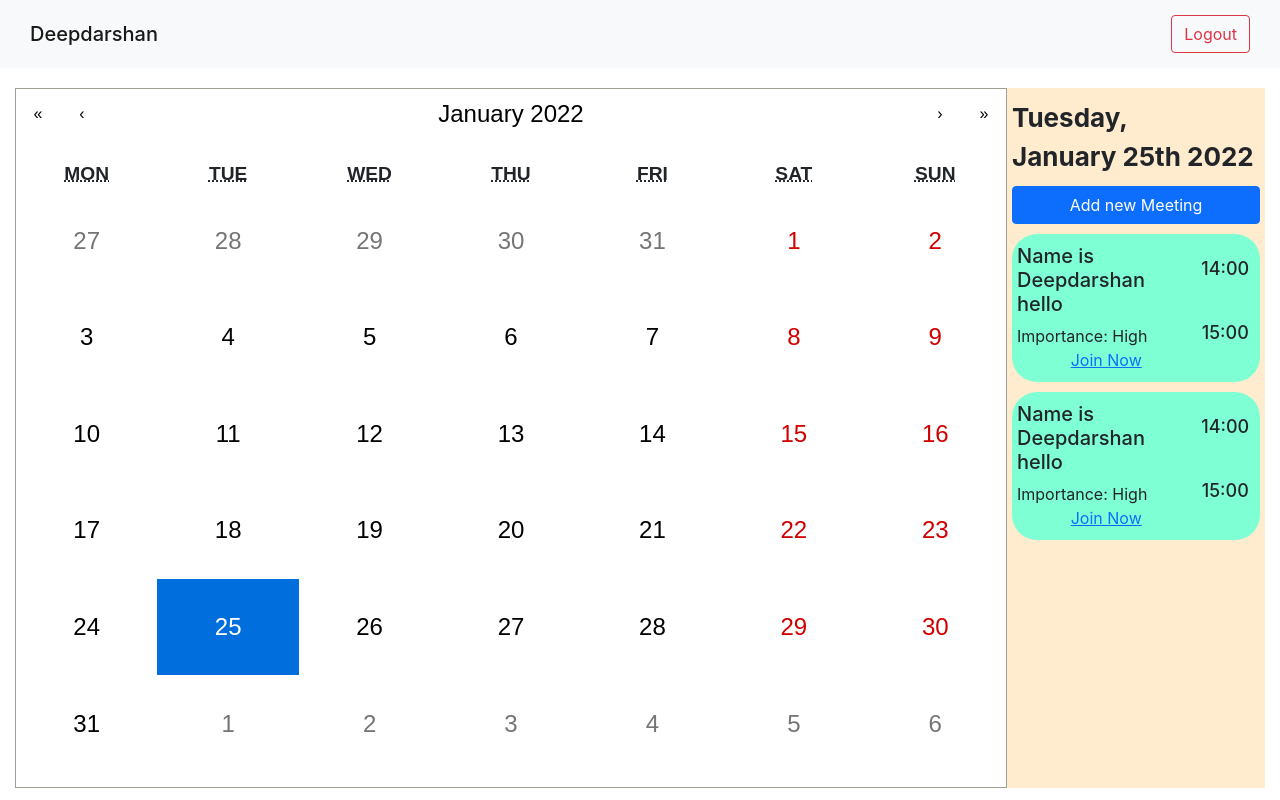
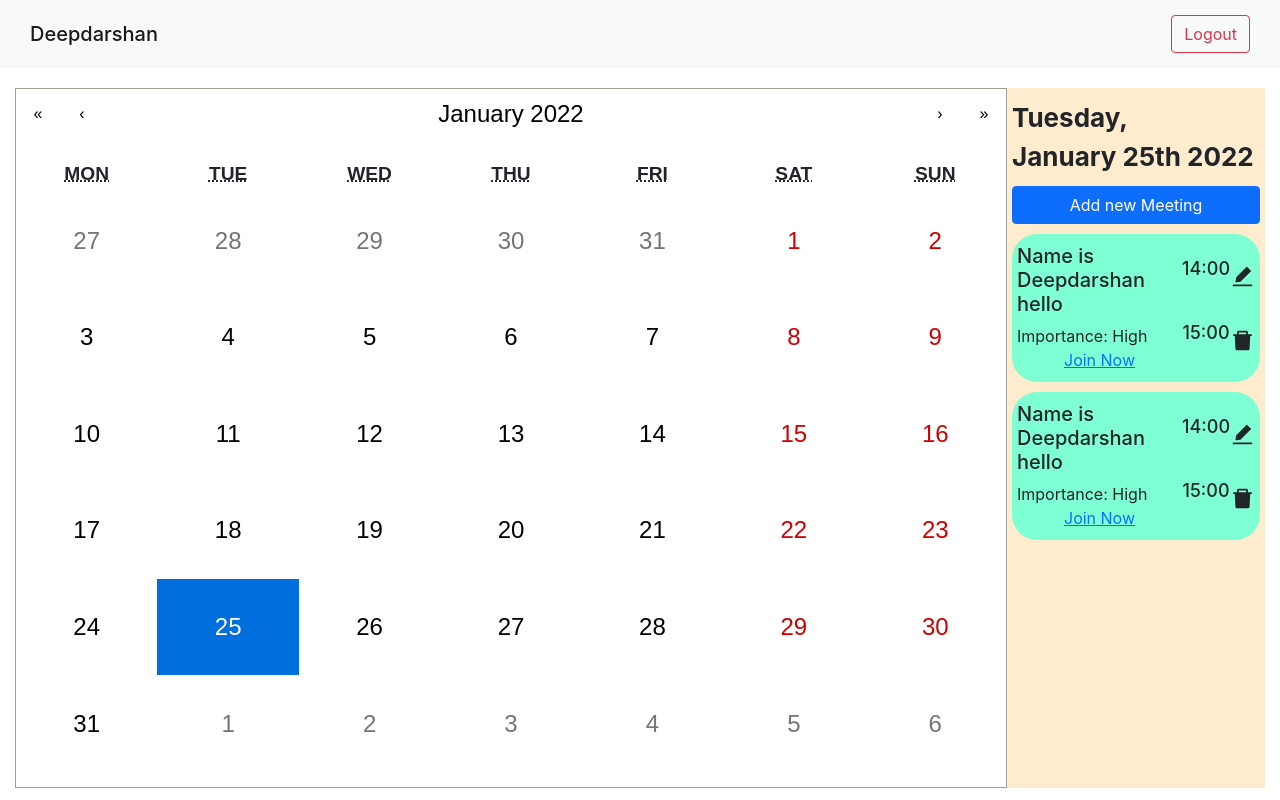
Before and after one commit to deepdarshan21/Calendar-App, a React (Create React App) app in the folder client/: page / in a window 1280 px wide. Built offline with nearby package versions, Linux system fonts and the light colour scheme.

Commit message:
Added Conditional Rendering in Meeting Section

```diff
--- a/client/package.json
+++ b/client/package.json
@@ -11,6 +11,7 @@
     "react": "^17.0.2",
     "react-calendar": "^3.6.0",
     "react-dom": "^17.0.2",
+    "react-icons": "^4.3.1",
     "react-scripts": "5.0.0",
     "web-vitals": "^2.1.4"
   },
--- a/client/src/components/home-page/meeting/addNewMeeting.js
+++ b/client/src/components/home-page/meeting/addNewMeeting.js
@@ -1,5 +1,6 @@
 import "./meeting.css";
-import { useState } from "react";
+import { useContext, useState } from "react";
+import { AppContext } from "../../../context/AppContext";
 
 const AddNewMeeting = () => {
     const [name, setName] = useState();
@@ -8,9 +9,15 @@ const AddNewMeeting = () => {
     const [start, setStart] = useState();
     const [end, setEnd] = useState();
 
+    const { updateShowAddMeeting } = useContext(AppContext);
+
+    const addNewMeeting = () => {
+        updateShowAddMeeting();
+    };
+
     return (
         <div>
-            <form>
+            <form onSubmit={addNewMeeting}>
                 <div>
                     <label htmlFor="name">Meeting Name</label>
                     <input
--- a/client/src/components/home-page/meeting/meeting.css
+++ b/client/src/components/home-page/meeting/meeting.css
@@ -35,7 +35,7 @@
 }
 
 .meeting-item-details {
-    flex: 3;
+    flex: 4;
     display: flex;
     flex-direction: column;
     justify-content: space-around;
@@ -61,3 +61,9 @@
     font-weight: 500;
     text-align: center;
 }
+
+.meeting-item-edit-delete {
+    display: flex;
+    flex-direction: column;
+    justify-content: space-around;
+}
--- a/client/src/components/home-page/meeting/meeting.js
+++ b/client/src/components/home-page/meeting/meeting.js
@@ -2,14 +2,21 @@ import "./meeting.css";
 import { useContext } from "react";
 import moment from "moment";
 import AddNewMeeting from "./addNewMeeting";
+import UpdateMeeting from "./updateMeeting";
 import MeetingList from "./MeetingList";
 import { AppContext } from "../../../context/AppContext";
 
 const Meeting = () => {
-    const { dateSelected, showAddMeeting, changeShowNewMeeting } = useContext(AppContext);
+    const {
+        dateSelected,
+        showAddMeeting,
+        showUpdateMeeting,
+        showMeetingList,
+        updateShowAddMeeting,
+    } = useContext(AppContext);
 
     const addNewMeeting = () => {
-        changeShowNewMeeting(true);
+        updateShowAddMeeting();
     };
     return (
         <div className="meeting">
@@ -19,13 +26,15 @@ const Meeting = () => {
             </div>
             <div className="add-meeting">
                 {showAddMeeting && <AddNewMeeting />}
-                {!showAddMeeting && (
+                {/* {console.log("Value  of showUpdateMeeting: " + showUpdateMeeting)} */}
+                {showUpdateMeeting && <UpdateMeeting />}
+                {showMeetingList && (
                     <button className="btn btn-primary col-12" onClick={addNewMeeting}>
                         Add new Meeting
                     </button>
                 )}
             </div>
-            <div className="meetings-list">{!showAddMeeting && <MeetingList />}</div>
+            <div className="meetings-list">{showMeetingList && <MeetingList />}</div>
         </div>
     );
 };
--- a/client/src/components/home-page/meeting/meetingItem.js
+++ b/client/src/components/home-page/meeting/meetingItem.js
@@ -1,6 +1,16 @@
 import "./meeting.css";
+import { useContext } from "react";
+import { AiFillDelete, AiFillEdit } from "react-icons/ai";
+import { AppContext } from "../../../context/AppContext";
 
 const MeetingItem = () => {
+    const { updateShowUpdateMeeting } = useContext(AppContext);
+
+    const updateMeeting = () => {
+        console.log("Clicked");
+        updateShowUpdateMeeting(true);
+    };
+
     return (
         <div className="meeting-item">
             <div className="meeting-item-details">
@@ -12,6 +22,10 @@ const MeetingItem = () => {
                 <p>{"14:00"}</p>
                 <p>{"15:00"}</p>
             </div>
+            <div className="meeting-item-edit-delete">
+                <AiFillEdit size={25} onClick={updateMeeting} />
+                <AiFillDelete size={25} />
+            </div>
         </div>
     );
 };
--- a/client/src/components/home-page/meeting/updateMeeting.js
+++ b/client/src/components/home-page/meeting/updateMeeting.js
@@ -1,5 +1,6 @@
 import "./meeting.css";
-import { useState } from "react";
+import { useContext, useState } from "react";
+import { AppContext } from "../../../context/AppContext";
 
 const UpdateMeeting = () => {
     const [name, setName] = useState();
@@ -8,9 +9,15 @@ const UpdateMeeting = () => {
     const [start, setStart] = useState();
     const [end, setEnd] = useState();
 
+    const { updateShowUpdateMeeting } = useContext(AppContext);
+
+    const addNewMeeting = () => {
+        updateShowUpdateMeeting();
+    };
+
     return (
         <div>
-            <form>
+            <form onSubmit={addNewMeeting}>
                 <div>
                     <label htmlFor="name">Meeting Name</label>
                     <input
--- a/client/src/context/AppContext.js
+++ b/client/src/context/AppContext.js
@@ -17,10 +17,17 @@ const AppProvider = (props) => {
             payload: newDate,
         });
     };
-    const changeShowNewMeeting = (load) => {
+    const updateShowAddMeeting = () => {
         dispatch({
-            type: "UPDATE_SHOW_NEW_MEETING",
-            payload: load,
+            type: "UPDATE_SHOW_ADD_MEETING",
+            // payload: load,
+        });
+    };
+    const updateShowUpdateMeeting = (load) => {
+        console.log("Load: " + load);
+        dispatch({
+            type: "UPDATE_SHOW_UPDATE_MEETING",
+            // payload: load,
         });
     };
 
@@ -29,8 +36,11 @@ const AppProvider = (props) => {
             value={{
                 dateSelected: state.dateSelected,
                 showAddMeeting: state.showAddMeeting,
+                showUpdateMeeting: state.showUpdateMeeting,
+                showMeetingList: state.showMeetingList,
                 selectNewDate,
-                changeShowNewMeeting,
+                updateShowAddMeeting,
+                updateShowUpdateMeeting,
             }}
         >
             {props.children}
--- a/client/src/context/AppReducer.js
+++ b/client/src/context/AppReducer.js
@@ -5,10 +5,17 @@ const AppReducer = (state, action) => {
                 ...state,
                 dateSelected: action.payload,
             };
-        case "UPDATE_SHOW_NEW_MEETING":
+        case "UPDATE_SHOW_ADD_MEETING":
             return {
                 ...state,
-                showAddMeeting: action.payload,
+                showAddMeeting: !state.showAddMeeting,
+                showMeetingList: !state.showMeetingList,
+            };
+        case "UPDATE_SHOW_UPDATE_MEETING":
+            return {
+                ...state,
+                showUpdateMeeting: !state.showUpdateMeeting,
+                showMeetingList: !state.showMeetingList,
             };
         default:
             return state;
--- a/client/src/context/Store.js
+++ b/client/src/context/Store.js
@@ -1,6 +1,8 @@
 const store = {
     dateSelected: new Date(),
     showAddMeeting: false,
+    showUpdateMeeting: false,
+    showMeetingList: true
 };
 
 export default store;
```
Also changed, not shown: 1 other file (tests, documents, lock files or other folders).
